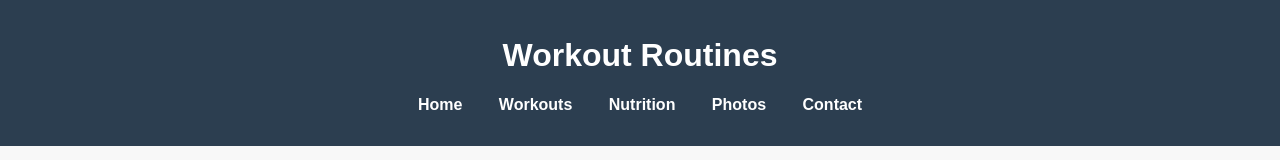
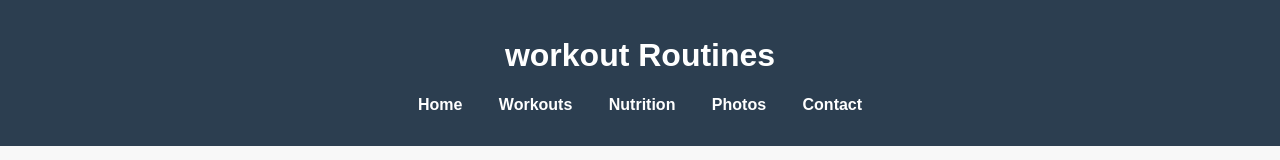
Before and after one commit to Mushtaq-noor/ThePowerHouse, a plain HTML site: page workouts.html in a window 1280 px wide. Shown: the top 160 px of the page. Drawn offline with Linux system fonts and the light colour scheme.

Commit message:
Update and rename Workouts.html to workouts.html

```diff
--- a/Workouts.html
+++ b/workouts.html
@@ -8,7 +8,7 @@
 </head>
 <body>
     <header>
-        <h1>Workout Routines</h1>
+        <h1>workout Routines</h1>
         <nav>
             <ul>
                 <li><a href="index.html">Home</a></li>
```
